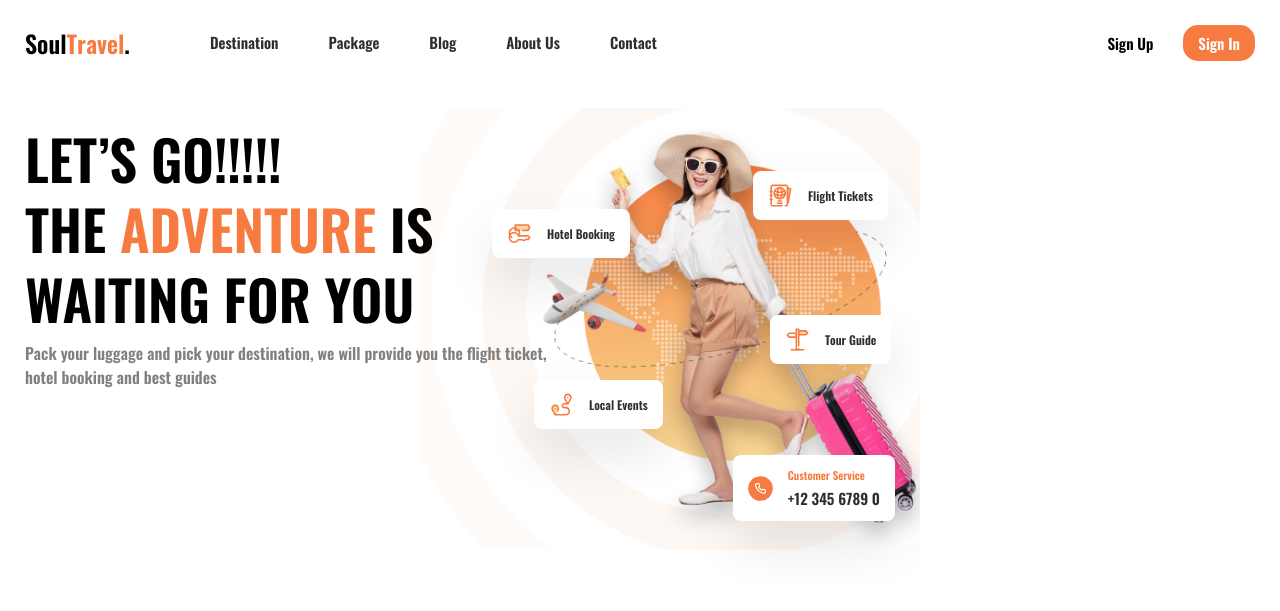
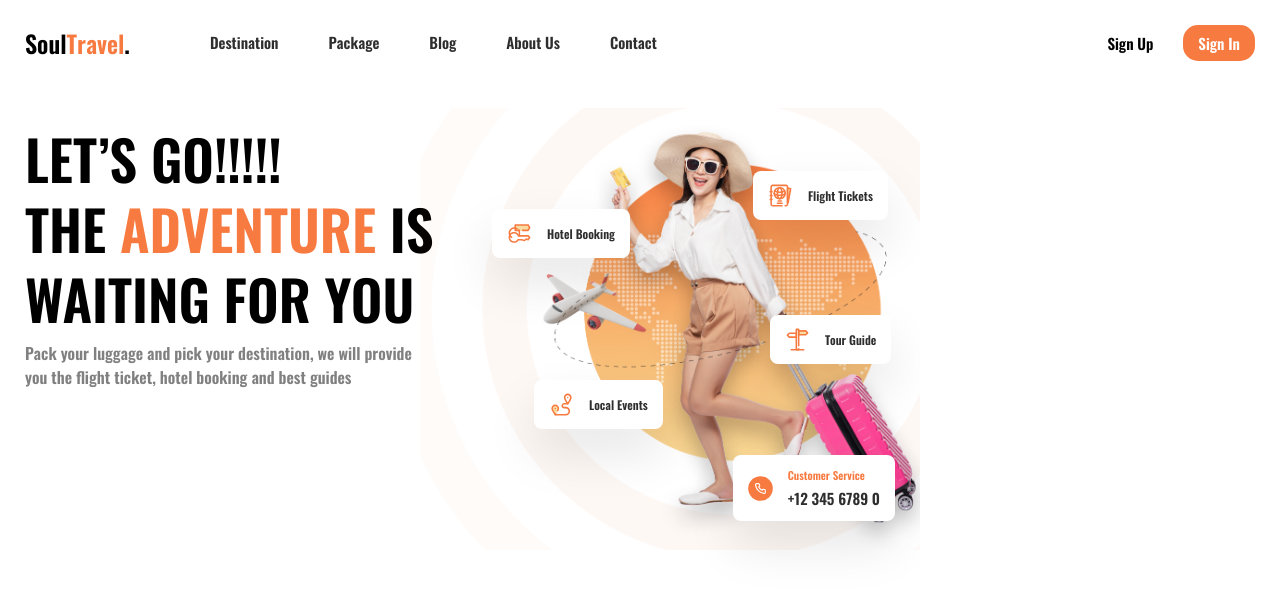
Before and after one commit to BliznGg/TravelAgency, a plain HTML site: page index.html in a window 1280 px wide. Drawn offline with Linux system fonts and the light colour scheme.

Commit message:
BREAKING-CHANGE(all): Fix all BP hero__subtitle size

```diff
--- a/assets/styles/blocks/hero.css
+++ b/assets/styles/blocks/hero.css
@@ -39,12 +39,12 @@
     font-size: 12px;
     font-style: normal;
     font-weight: 400;
-    line-height: 24px;
+    line-height: 18px;
 }
 
 @media (min-width: 576px) {
     .hero__subtitle {
-        max-width: 57%;
+        max-width: 275px;
         font-size: 15px;
         line-height: normal;
     }
@@ -52,7 +52,7 @@
 
 @media (min-width: 700px) {
     .hero__subtitle {
-        max-width: 46%;
+        max-width: 300px;
         font-size: 15px;
         line-height: normal;
     }
@@ -60,7 +60,7 @@
 
 @media (min-width: 922px) {
     .hero__subtitle {
-        max-width: 45%;
+        max-width: 400px;
         font-size: 16px;
         line-height: normal;
     }
--- a/assets/styles/main.css
+++ b/assets/styles/main.css
@@ -33,6 +33,7 @@ img {
 
 body {
     min-width: 320px;
+    /*max-width: 922px;*/
     font-family: "Oswald","Poppins","BebasNeue", 'PoppinsLight', sans-serif;
     font-weight: 400;
 }
```
